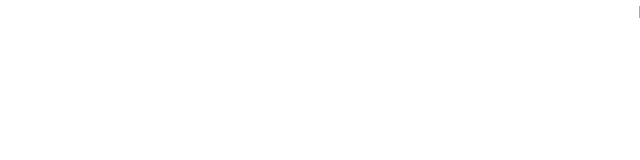
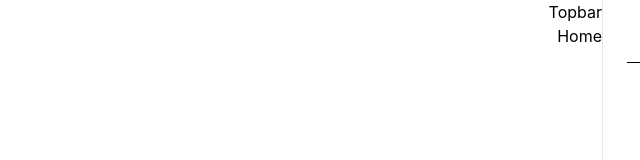
Before and after one commit to Mohammad2954/shop-admin-dashboard, a React (Vite) app: page / in a window 1280 px wide. Shown: the top 160 px of the page, without its empty margins (640-1280 px from the left). Built offline with nearby package versions, Linux system fonts and the light colour scheme.

Commit message:
feat: added SidebarHeader component

```diff
--- a/package.json
+++ b/package.json
@@ -11,6 +11,7 @@
   },
   "dependencies": {
     "@tailwindcss/vite": "^4.3.3",
+    "clsx": "^2.1.1",
     "git": "^0.1.5",
     "react": "^19.2.8",
     "react-dom": "^19.2.8",
--- a/src/components/Layout/Layout.jsx
+++ b/src/components/Layout/Layout.jsx
@@ -1,12 +1,18 @@
 import React from "react";
-import { Outlet } from "react-router";
+import { Outlet, ScrollRestoration } from "react-router";
+import Sidebar from "../../feachers/Sidebar/Sidebar";
+import Topbar from "../../feachers/Topbar/Topbar";
 
 function Layout() {
   return (
-    <>
-      <div>Layout</div>
-      <Outlet />
-    </>
+    <main className="flex">
+      <Sidebar />
+      <section>
+        <Topbar />
+        <Outlet />
+      </section>
+      <ScrollRestoration />
+    </main>
   );
 }
 
--- /dev/null
+++ b/src/feachers/Sidebar/Sidebar.jsx
@@ -0,0 +1,14 @@
+import React from "react";
+import SidebarHeader from "./components/SidebarHeader";
+import MenuSidebar from "./components/MenuSidebar";
+
+function Sidebar() {
+  return (
+    <div className="w-60 sticky z-10 h-screen top-0 border-l border-gray-200 bg-white p-6">
+      <SidebarHeader />
+      <MenuSidebar />
+    </div>
+  );
+}
+
+export default Sidebar;
--- /dev/null
+++ b/src/feachers/Sidebar/components/MenuSidebar.jsx
@@ -0,0 +1,7 @@
+import React from "react";
+
+function MenuSidebar() {
+  return <div>MenuSidebar</div>;
+}
+
+export default MenuSidebar;
--- /dev/null
+++ b/src/feachers/Sidebar/components/SidebarHeader.jsx
@@ -0,0 +1,12 @@
+import React from "react";
+import { Link } from "react-router";
+function SidebarHeader() {
+  return (
+    <Link className="flex items-center gap-1 border-b pb-2">
+      <img src="./image/icon/header-icon.webp" alt="" />
+      <h3 className="font-bold ">داشبورد ادمین</h3>
+    </Link>
+  );
+}
+
+export default SidebarHeader;
--- /dev/null
+++ b/src/feachers/Topbar/Topbar.jsx
@@ -0,0 +1,7 @@
+import React from "react";
+
+function Topbar() {
+  return <div>Topbar</div>;
+}
+
+export default Topbar;
```
Also changed, not shown: 1 other file (tests, documents, lock files or other folders).
